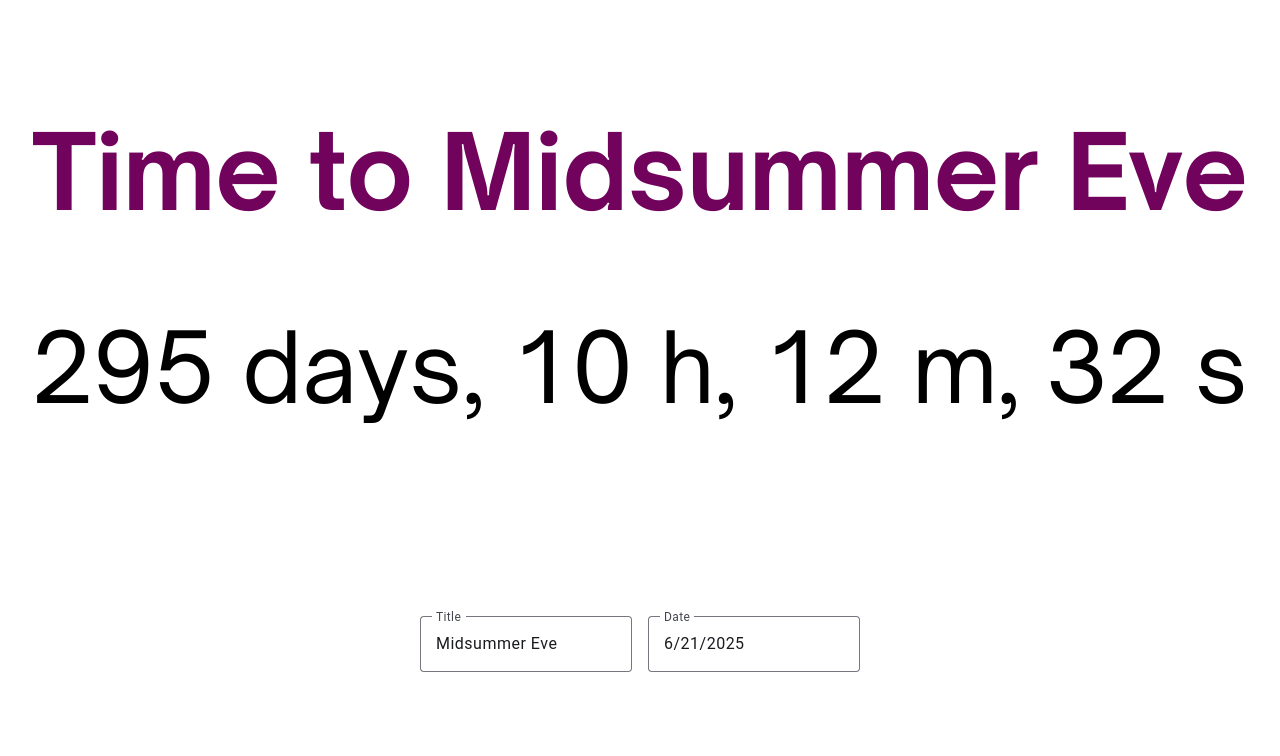
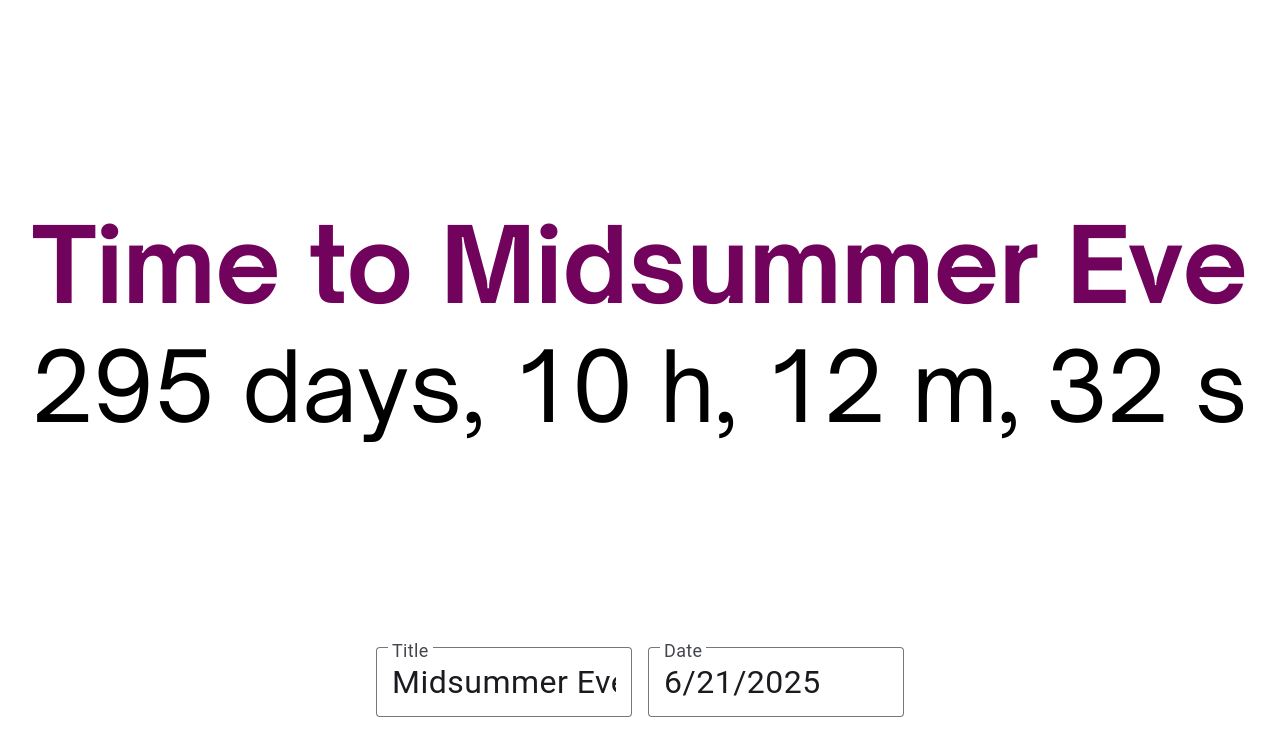
Before and after one commit to bahaar-ghafari/countdown, an Angular app: page / in a window 1280 px wide. Shown: the top 756 px of the page. Built offline with nearby package versions, Linux system fonts and the light colour scheme.

Commit message:
style: fix overlap style

```diff
--- a/src/app/countdown/countdown.component.scss
+++ b/src/app/countdown/countdown.component.scss
@@ -25,7 +25,8 @@ $default-padding: 1rem;
   text-overflow: ellipsis;
   white-space: nowrap;
   .event-box {
-    height: 50%;
+    height: 65vh;
+    align-content: center;
   }
   .title {
     color: $primary-color;
@@ -33,14 +34,23 @@ $default-padding: 1rem;
   }
   .title,
   .time {
+    place-content: center;
     flex: 0 0 auto;
-    min-height: 50%;
     margin: 0;
   }
   .input-group {
     display: flex;
     flex-direction: column;
     justify-content: space-between;
+    input{
+      font-size: 2rem;
+    }
+    mat-label{
+      font-size: 1.5rem;
+    }
+    mat-form-field{
+      min-width: 20%;
+    }
   }
 
   .loading {
```
